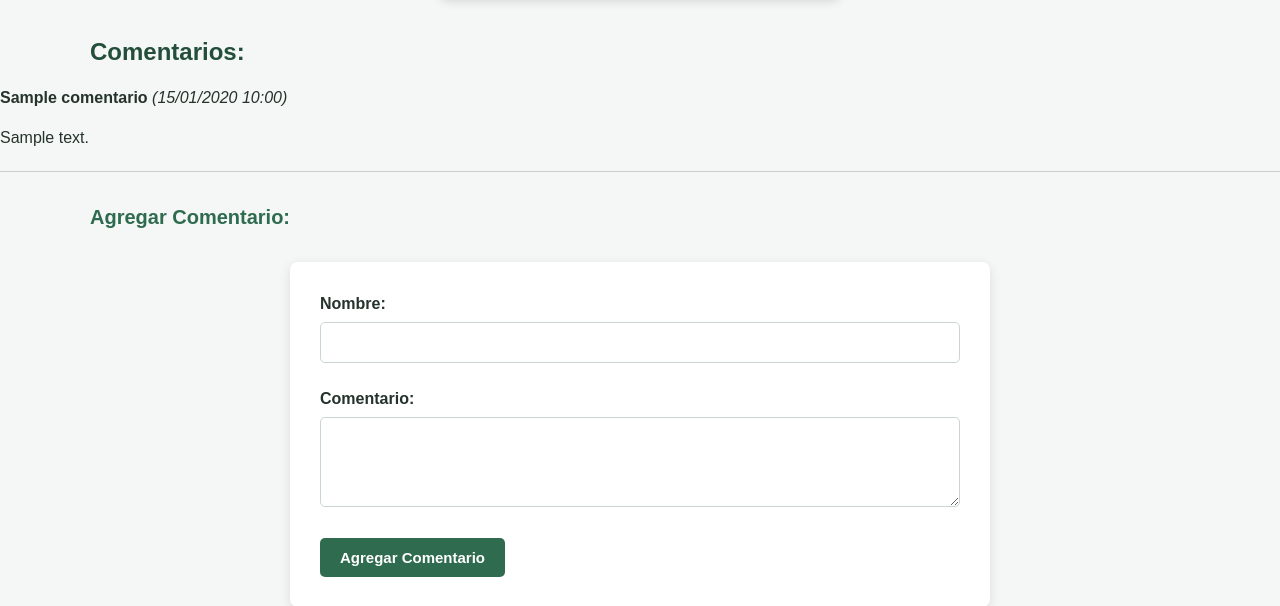
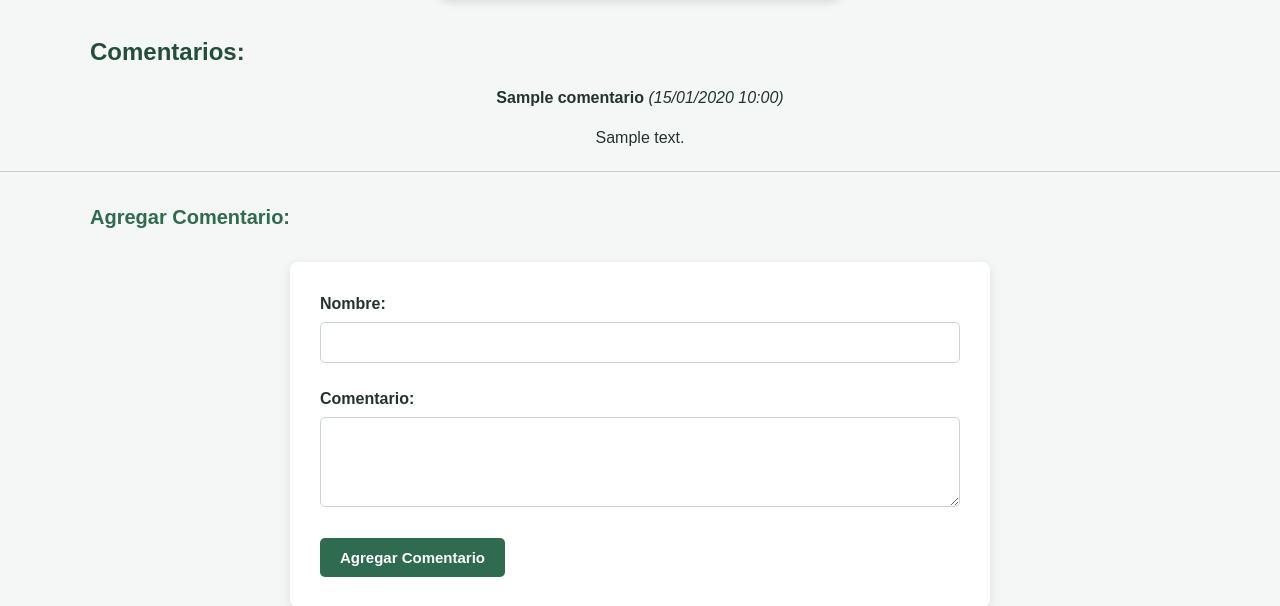
Before and after one commit to benjamincavada101115/desarrollo_web_benjamin_cavada, a Flask app: page /avistamiento/1 in a window 1280 px wide. Shown: the part 766-1372 px from the top of the page. Run offline with Flask 3, Linux system fonts and the light colour scheme; tables that the repository leaves empty hold one stand-in row (values such as "Sample post").

Commit message:
fix(frontend): centrar contenedor de comentarios y corregir sintaxis de avistamientoId

```diff
--- a/templates/detalle_avistamiento.html
+++ b/templates/detalle_avistamiento.html
@@ -29,7 +29,7 @@
     </div>
 
     <h2>Comentarios:</h2>
-    <div id="contenedor-comentarios">
+    <div id="contenedor-comentarios" style="text-align: center;">
     </div>
 
     <h3>Agregar Comentario:</h3>
@@ -50,7 +50,7 @@
     </form>
 
     <script>
-        const avistamientoId = {{ avistamiento.id }};
+        const avistamientoId = "{{ avistamiento.id }}";
     </script>
     <script src="{{ url_for('static', filename='js/comentarios.js') }}"></script>
 </body>
--- a/templates/indicadores.html
+++ b/templates/indicadores.html
@@ -25,7 +25,6 @@
                 const res = await fetch('/api/estadisticas');
                 const data = await res.json();
 
-                // 1. Gráfico de Líneas: Avistamientos por día
                 Highcharts.chart('grafico-lineas', {
                     chart: { type: 'line' },
                     title: { text: 'Cantidad de Avistamientos por Día' },
@@ -34,7 +33,6 @@
                     series: [{ name: 'Avistamientos', data: data.lineas.data }]
                 });
 
-                // 2. Gráfico de Torta: Avistamientos por tipo de ave
                 const tortaSeriesData = data.torta.labels.map((label, idx) => ({
                     name: label,
                     y: data.torta.data[idx]
@@ -46,7 +44,6 @@
                     series: [{ name: 'Avistamientos', data: tortaSeriesData }]
                 });
 
-                // 3. Gráfico de Barras: Voluntarios por comuna
                 Highcharts.chart('grafico-barras', {
                     chart: { type: 'column' },
                     title: { text: 'Total de Voluntarios Registrados por Comuna' },
```
